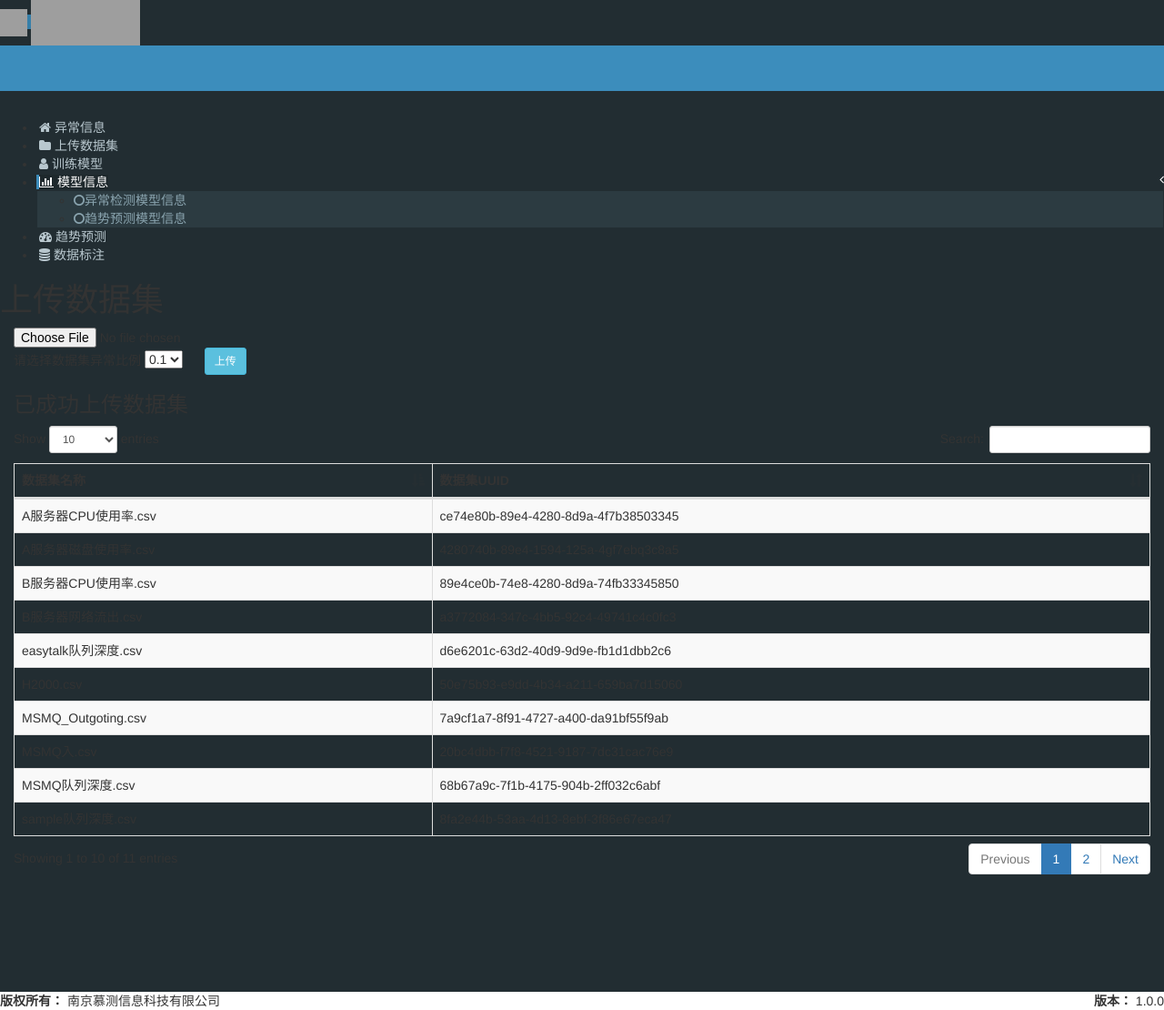
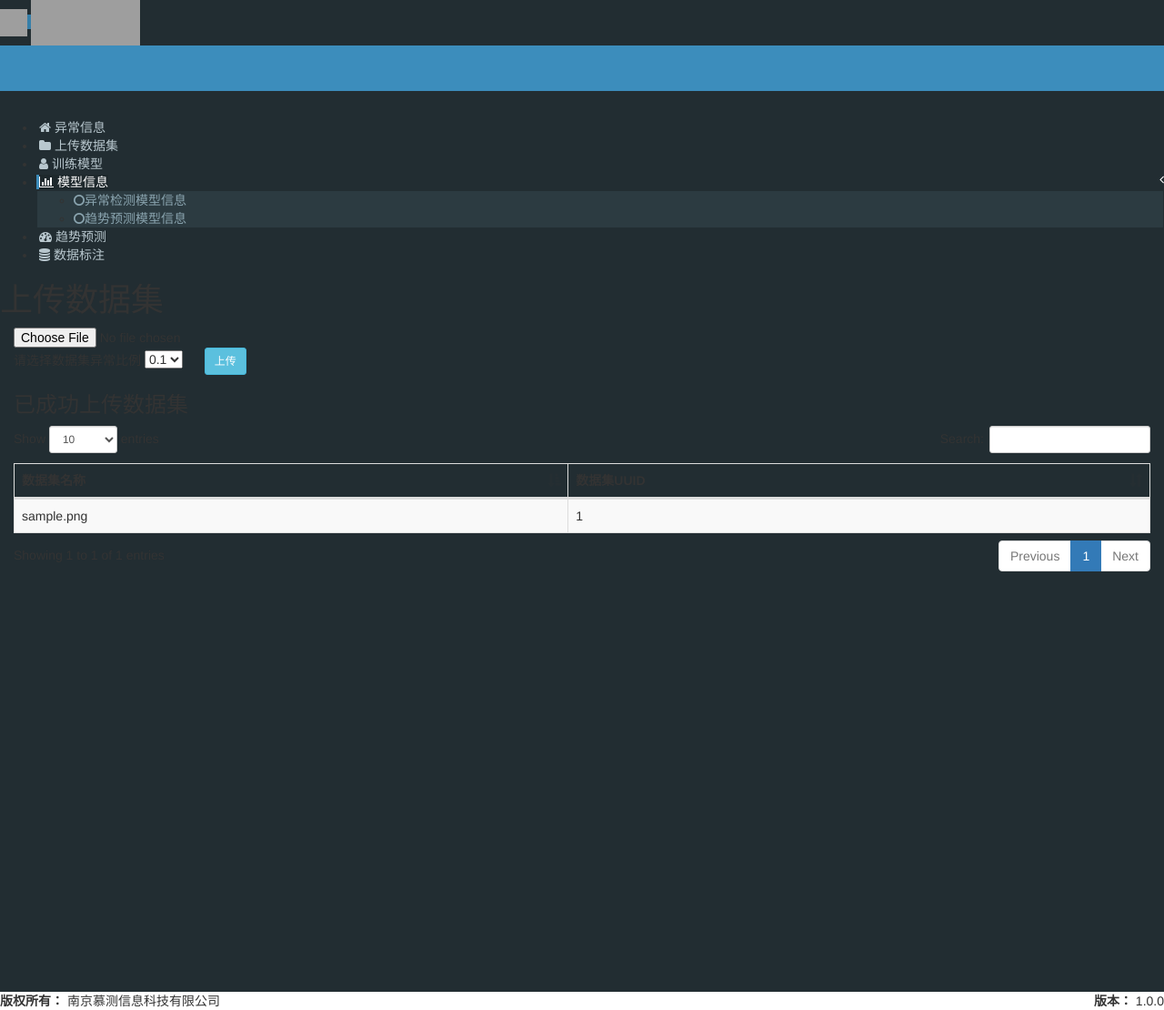
Before and after one commit to zsjwish/AIOpsWeb, a Django app: page /models/upload/ in a window 1280 px wide. Shown: the whole page at 91% size. Run offline with Django 3.2, Linux system fonts and the light colour scheme; tables that the repository leaves empty hold one stand-in row (values such as "Sample post"); parts of the project's set-up code (start-up, migrations or seed data) failed here and were passed over; some libraries are stand-ins or nearby versions; grey boxes are pictures that could not be loaded.

Commit message:
upload file list fix

```diff
--- a/db/mysql_operation.py
+++ b/db/mysql_operation.py
@@ -636,6 +636,27 @@ def update_batch_label_for_dataset(data_set_name, id, label_value):
         return False
 
 
+def query_upload_file():
+    """
+    获取所有已经上传的文件
+    :return:
+    """
+    db = connectdb()
+    cursor = db.cursor()
+    sql = "select * from `file2uuid`"
+    print(sql)
+    try:
+        # 执行SQL语句
+        cursor.execute(sql)
+        # 获取所有记录列表
+        results = cursor.fetchall()
+        return results
+    except:
+        # 如果失败则回滚
+        print('获取上传文件信息是啊比')
+        db.rollback()
+        return False
+
 def closedb(db):
     """
     关闭数据库连接
--- a/models/templates/models/upload_dataset.html
+++ b/models/templates/models/upload_dataset.html
@@ -63,52 +63,12 @@
                                     </tr>
                                     </thead>
                                     <tbody id="otbody">
-{#                                    {% for data in datas %}#}
+                                    {% for data in datas %}
                                         <tr role="row" class="odd">
-                                            <td >easytalk队列深度.csv</td>
-                                            <td >d6e6201c-63d2-40d9-9d9e-fb1d1dbb2c6</td>
+                                            <td >{{ data.0 }}</td>
+                                            <td >{{ data.1 }}</td>
                                         </tr>
-                                        <tr role="row" class="odd">
-                                            <td >H2000.csv</td>
-                                            <td >50e75b93-e9dd-4b34-a211-659ba7d15060</td>
-                                        </tr>
-                                        <tr role="row" class="odd">
-                                            <td >MSMQ_Outgoting.csv</td>
-                                            <td >7a9cf1a7-8f91-4727-a400-da91bf55f9ab</td>
-                                        </tr>
-                                        <tr role="row" class="odd">
-                                            <td >MSMQ入.csv</td>
-                                            <td >20bc4dbb-f7f8-4521-9187-7dc31cac76e9</td>
-                                        </tr>
-                                        <tr role="row" class="odd">
-                                            <td >磁盘IO.csv</td>
-                                            <td >ca811f30-8588-478f-a188-4291d025b3b9</td>
-                                        </tr>
-                                        <tr role="row" class="odd">
-                                            <td >A服务器磁盘使用率.csv</td>
-                                            <td >4280740b-89e4-1594-125a-4gf7ebq3c8a5</td>
-                                        </tr>
-                                        <tr role="row" class="odd">
-                                            <td >sample队列深度.csv</td>
-                                            <td >8fa2e44b-53aa-4d13-8ebf-3f86e67eca47</td>
-                                        </tr>
-                                        <tr role="row" class="odd">
-                                            <td >A服务器CPU使用率.csv</td>
-                                            <td >ce74e80b-89e4-4280-8d9a-4f7b38503345</td>
-                                        </tr>
-                                        <tr role="row" class="odd">
-                                            <td >B服务器CPU使用率.csv</td>
-                                            <td >89e4ce0b-74e8-4280-8d9a-74fb33345850</td>
-                                        </tr>
-                                        <tr role="row" class="odd">
-                                            <td >MSMQ队列深度.csv</td>
-                                            <td >68b67a9c-7f1b-4175-904b-2ff032c6abf</td>
-                                        </tr>
-                                        <tr role="row" class="odd">
-                                            <td >B服务器网络流出.csv</td>
-                                            <td >a3772084-347c-4bb5-92c4-49741c4c0fc3</td>
-                                        </tr>
-{#                                    {% endfor %}#}
+                                    {% endfor %}
                                     </tbody>
                                 </table>
                             </div>
--- a/models/views.py
+++ b/models/views.py
@@ -14,7 +14,7 @@ from django_redis import get_redis_connection
 
 from AIOps_pro.static_value import sv
 from db.mysql_operation import query_model_info, query_abnormal_list, insert_abnormal_list, \
-    update_one_label_for_dataset, update_batch_label_for_dataset
+    update_one_label_for_dataset, update_batch_label_for_dataset, query_upload_file
 from isolate_model.base_function import save_datas_with_labels, use_XGBoost_predict, train_model, get_datas_for_tag, \
     update_datas_for_tag, predict_future_30, print_model
 
@@ -203,6 +203,9 @@ def upload(request):
     :param request:
     :return:
     """
+    info = dict()
+    info["datas"] = query_upload_file()
+    print(info["datas"])
     # 判断接收的值是否为POST
     if request.method == "POST":
         abnormal_rate = request.POST["abnormal_rate"]
@@ -233,7 +236,7 @@ def upload(request):
             # return render(request, 'models/upload_success.html', {'file_name': f_name.split("/")[-1]})
         # return render(request, 'models/upload_failed.html')
         time.sleep(200)
-    return render(request, 'models/upload_dataset.html')  # 将处理好的结果通过render方式传给upload.html进行渲染
+    return render(request, 'models/upload_dataset.html', context = info)  # 将处理好的结果通过render方式传给upload.html进行渲染
 
 
 def dashboard(request):
```
Also changed, not shown: models/hello.py (deleted, +0 -18 lines).
